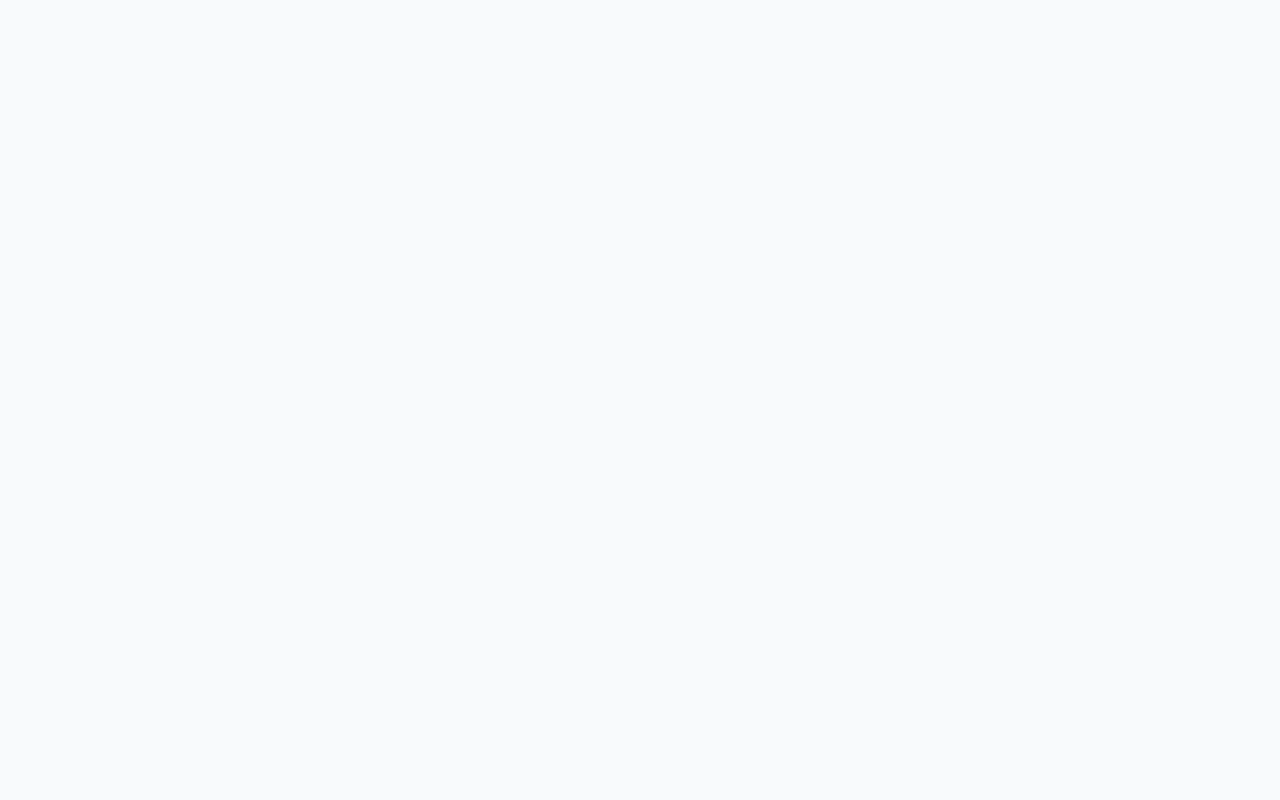
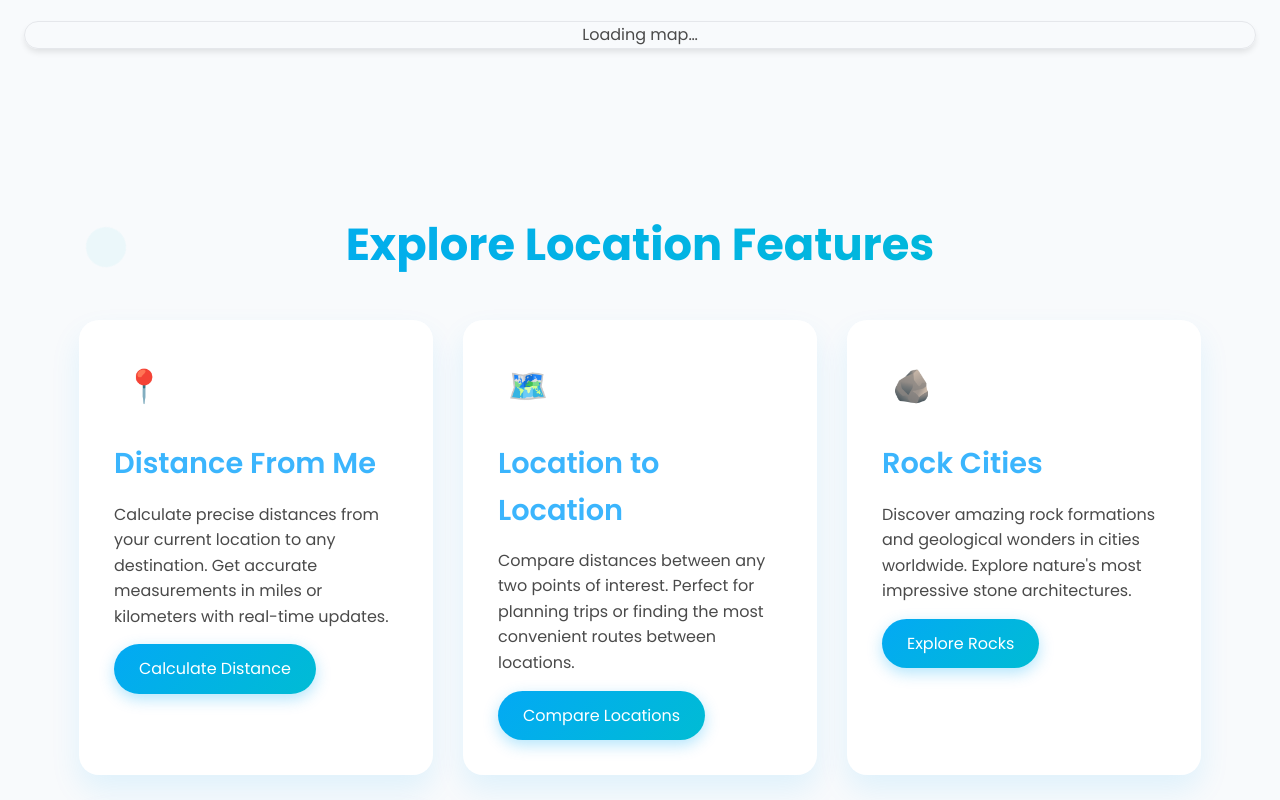
Before and after one commit to whympireventures/howfarpro, a Next.js app: page /how-far-is-location/1 in a window 1280 px wide. Shown: the part 1020-1820 px from the top of the page. Before the commit the page ends 868 px from the top, so only its background shows below. Built offline with nearby package versions, Linux system fonts and the light colour scheme; no server answers.

Commit message:
Update page.jsx

```diff
--- a/app/how-far-is-location/[location]/page.jsx
+++ b/app/how-far-is-location/[location]/page.jsx
@@ -5,13 +5,19 @@ import { useEffect, useState } from 'react';
 import dynamic from 'next/dynamic';
 import Head from 'next/head';
 
-// If you don't have the "@/*" alias, change these to "../../../components/..."
-import Header from '@/components/Header';
-import Footer from '@/components/Footer';
-import { MetricCard } from '@/components/DistanceComponents';
-import { FaGlobe, FaAnchor, FaPlane } from 'react-icons/fa';
+import Header from '@/components/Header';                // Header.jsx
+import Footer from '@/components/Footer';                // Footer.js
+import { MetricCard } from '@/components/DistanceComponents'; // DistanceComponents.jsx
+import Hero from '@/components/Hero';                    // Hero.jsx
+import Cards from '@/components/Cards';                  // Cards.jsx
+// If you also want the search widget here, uncomment the next line:
+// import DistanceCalculator from '@/components/distanceCalculator'; // distanceCalculator.jsx
 
-const LeafletMap = dynamic(() => import('@/components/LeafletMap'), { ssr: false });
+// Use the same map component as your other page
+const Map = dynamic(() => import('@/components/Map-comp'), {
+  ssr: false,
+  loading: () => <div className="map-loading">Loading map...</div>,
+});
 
 const NOMINATIM_URL = 'https://nominatim.openstreetmap.org/search';
 const NOMINATIM_HEADERS = {
@@ -34,7 +40,7 @@ const haversineKm = (a, b) => {
 };
 
 export default function Page({ params }) {
-  // NOTE: param name is "location" in this folder
+  // param name is "location" in this folder
   const raw = decodeURIComponent(params.location || '');
   const destinationQuery = raw.replace(/-/g, ' ').trim();
 
@@ -99,18 +105,6 @@ export default function Page({ params }) {
     setLoading(false);
   }, [me, dest]);
 
-  if (!destinationQuery) {
-    return (
-      <>
-        <Header />
-        <main className="min-h-screen flex items-center justify-center p-8">
-          <p>Missing destination in URL.</p>
-        </main>
-        <Footer />
-      </>
-    );
-  }
-
   const prettyName = raw.replace(/-/g, ' ');
   const title = dest ? `How far is ${prettyName} from me?`
                      : `How far is ${prettyName} from me | Calculating...`;
@@ -125,6 +119,9 @@ export default function Page({ params }) {
           content={`Calculate the distance from your current location to ${prettyName} in miles, kilometers, and nautical miles. Estimated flight time included.`}
         />
       </Head>
+
+      {/* Optional hero block from your components */}
+      <Hero />
 
       <div className="distance-result__header">
         <div className="distance-result__header-content">
@@ -141,12 +138,13 @@ export default function Page({ params }) {
       </div>
 
       <main className="distance-result__container">
+        {/* Map using your Map-comp */}
         <section className="distance-result__map-section">
           <div className="distance-result__map-wrapper">
             {me && dest ? (
-              <LeafletMap
-                source={{ lat: me.lat, lng: me.lng, name: me.name }}
-                destination={{ lat: dest.lat, lng: dest.lng, name: dest.name }}
+              <Map
+                sourceCoords={{ lat: me.lat, lng: me.lng }}
+                destinationCoords={{ lat: dest.lat, lng: dest.lng }}
                 distance={km || 0}
               />
             ) : (
@@ -155,17 +153,33 @@ export default function Page({ params }) {
           </div>
         </section>
 
+        {/* Metric cards */}
         {!loading && km != null && (
           <section className="distance-result__metrics">
             <h2 className="distance-result__section-title">Distance Information</h2>
             <div className="distance-result__metrics-grid">
-              <MetricCard icon={<FaGlobe />}  title="Kilometers"     value={km.toFixed(1)}            unit="km"  variant="blue" />
-              <MetricCard icon={<FaGlobe />}  title="Miles"          value={kmToMiles(km).toFixed(1)} unit="mi"  variant="green" />
-              <MetricCard icon={<FaAnchor />} title="Nautical Miles" value={kmToNmi(km).toFixed(1)}   unit="nmi" variant="purple" />
+              <MetricCard icon={<FaGlobe />}  title="Kilometers"     value={km.toFixed(1)}            unit="km"   variant="blue" />
+              <MetricCard icon={<FaGlobe />}  title="Miles"          value={kmToMiles(km).toFixed(1)} unit="mi"   variant="green" />
+              <MetricCard icon={<FaAnchor />} title="Nautical Miles" value={kmToNmi(km).toFixed(1)}   unit="nmi"  variant="purple" />
               <MetricCard icon={<FaPlane />}  title="Flight Time"    value={flightHours(km)}          unit="hours" variant="red" />
             </div>
           </section>
         )}
+
+        {/* Your extra Cards component (pass what it might need) */}
+        <section className="distance-result__extras">
+          <Cards
+            destinationName={prettyName}
+            distanceKm={km || 0}
+            miles={(km ? kmToMiles(km) : 0).toFixed?.(1)}
+            sourceName={me?.name || 'Your Location'}
+          />
+        </section>
+
+        {/* If you want the search widget here too, uncomment: */}
+        {/* <section className="distance-result__search">
+          <DistanceCalculator />
+        </section> */}
       </main>
 
       <Footer />
```
